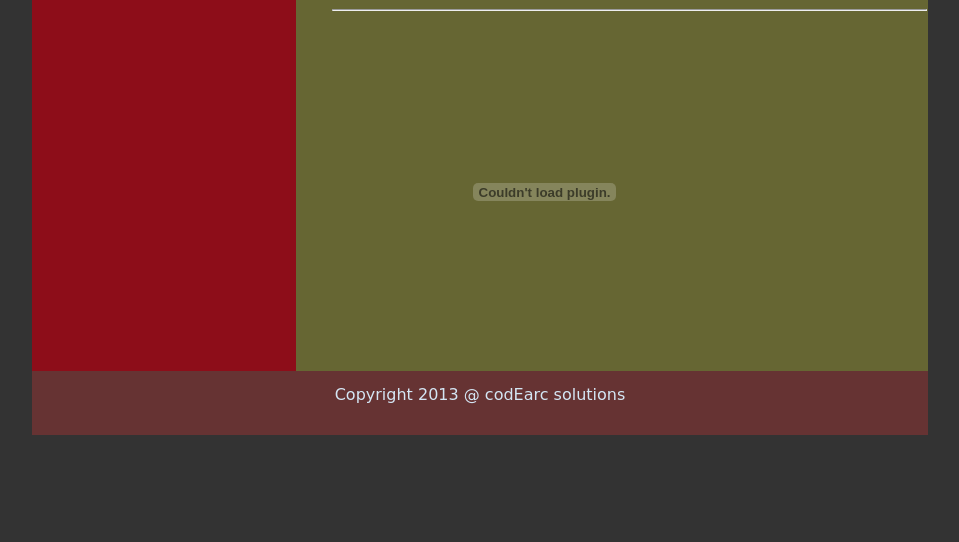
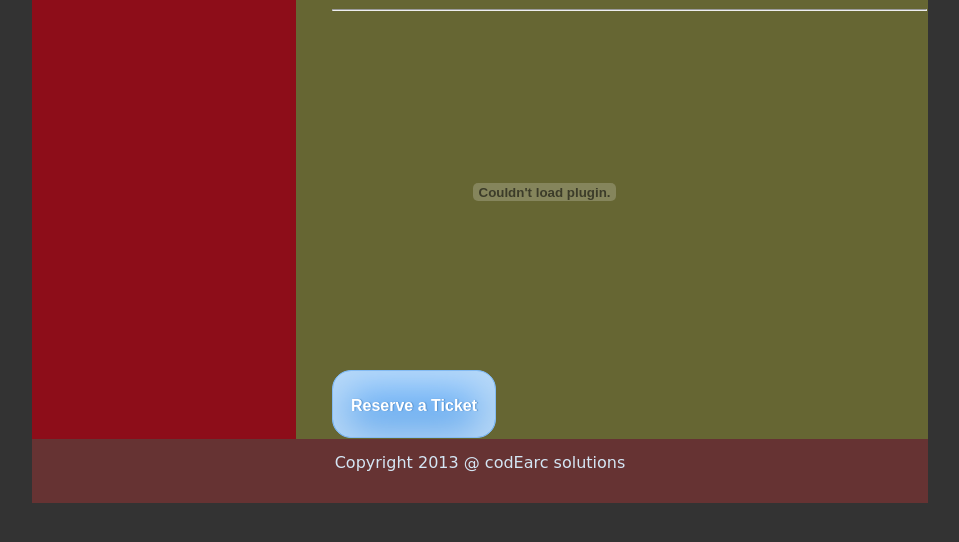
Before and after one commit to sasitha/iTicket, a CodeIgniter app: page /index.php/home_controller/video_player/1 in a window 1280 px wide. Shown: the part 201-743 px from the top of the page, without its empty margins (160-1119 px from the left). Run offline with CodeIgniter, Linux system fonts and the light colour scheme; style sheets or scripts are compiled from the project's sources.

Commit message:
button is added

```diff
--- a/application/views/video_player_view.php
+++ b/application/views/video_player_view.php
@@ -27,6 +27,9 @@
                 </embed>
             </object>
 
+      <br>
+    <button type="button" class ="button">Reserve a Ticket</button>
+
 </td>
 
 
--- a/stylsheets/basic.scss
+++ b/stylsheets/basic.scss
@@ -42,3 +42,49 @@
 .thumbs:hover{
     outline: 1px solid;
 }
+
+/*button*/
+.button {
+	-moz-box-shadow:inset -1px 1px 40px 15px #bbdaf7;
+	-webkit-box-shadow:inset -1px 1px 40px 15px #bbdaf7;
+	box-shadow:inset -1px 1px 40px 15px #bbdaf7;
+	background:-webkit-gradient( linear, left top, left bottom, color-stop(0.05, #79bbff), color-stop(1, #378de5) );
+	background:-moz-linear-gradient( center top, #79bbff 5%, #378de5 100% );
+	filter:progid:DXImageTransform.Microsoft.gradient(startColorstr='#79bbff', endColorstr='#378de5');
+	background-color:#79bbff;
+	-webkit-border-top-left-radius:19px;
+	-moz-border-radius-topleft:19px;
+	border-top-left-radius:19px;
+	-webkit-border-top-right-radius:19px;
+	-moz-border-radius-topright:19px;
+	border-top-right-radius:19px;
+	-webkit-border-bottom-right-radius:19px;
+	-moz-border-radius-bottomright:19px;
+	border-bottom-right-radius:19px;
+	-webkit-border-bottom-left-radius:19px;
+	-moz-border-radius-bottomleft:19px;
+	border-bottom-left-radius:19px;
+	text-indent:0px;
+	border:1px solid #84bbf3;
+	display:inline-block;
+	color:#ffffff;
+	font-family:Arial;
+	font-size:16px;
+	font-weight:bold;
+	font-style:normal;
+	height:68px;
+	line-height:68px;
+	width:164px;
+	text-decoration:none;
+	text-align:center;
+	text-shadow:1px 0px 1px #528ecc;
+}
+.button:hover {
+	background:-webkit-gradient( linear, left top, left bottom, color-stop(0.05, #378de5), color-stop(1, #79bbff) );
+	background:-moz-linear-gradient( center top, #378de5 5%, #79bbff 100% );
+	filter:progid:DXImageTransform.Microsoft.gradient(startColorstr='#378de5', endColorstr='#79bbff');
+	background-color:#378de5;
+}.button:active {
+	position:relative;
+	top:1px;
+}
```
